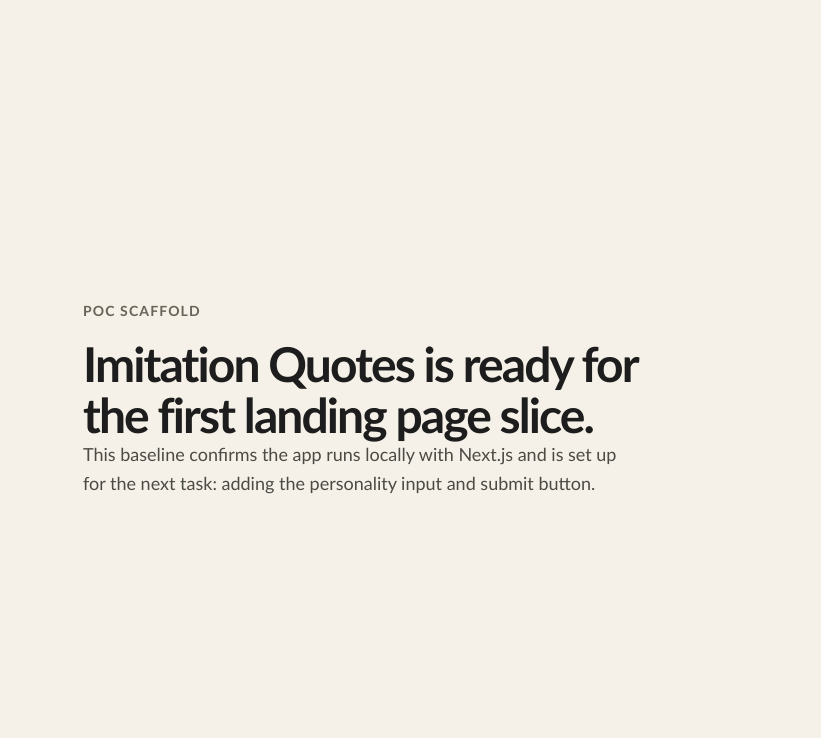
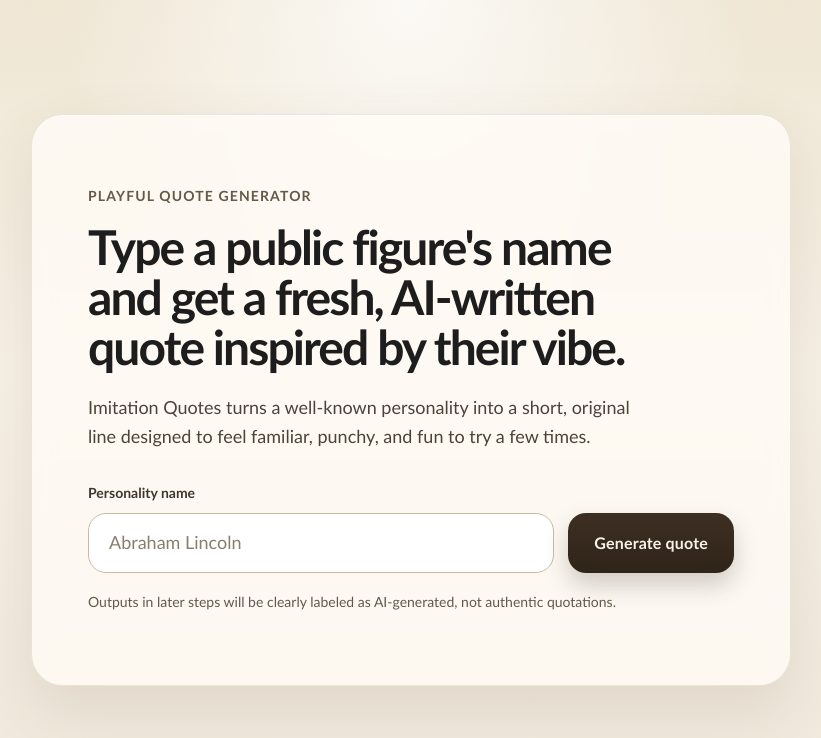
Before and after one commit to antoine4j/imitation-quotes, a Next.js app: page / in a window 1280 px wide. Shown: the top 738 px of the page, without its empty margins (229-1050 px from the left). Built offline with nearby package versions, Linux system fonts and the light colour scheme.

Commit message:
ANT-8 Build landing page shell with input and submit button

```diff
--- a/app/globals.css
+++ b/app/globals.css
@@ -1,13 +1,6 @@
 :root {
-  --background: #ffffff;
+  --background: #f7f1e6;
   --foreground: #171717;
-}
-
-@media (prefers-color-scheme: dark) {
-  :root {
-    --background: #0a0a0a;
-    --foreground: #ededed;
-  }
 }
 
 html,
@@ -17,6 +10,7 @@ body {
 }
 
 body {
+  min-height: 100vh;
   color: var(--foreground);
   background: var(--background);
   font-family: "Trebuchet MS", "Segoe UI", sans-serif;
@@ -34,9 +28,3 @@ a {
   color: inherit;
   text-decoration: none;
 }
-
-@media (prefers-color-scheme: dark) {
-  html {
-    color-scheme: dark;
-  }
-}
--- a/app/page.js
+++ b/app/page.js
@@ -1,16 +1,55 @@
+"use client";
+
+import { useState } from "react";
+
 import styles from "./page.module.css";
 
 export default function Home() {
+  const [personalityName, setPersonalityName] = useState("");
+
+  function handleSubmit(event) {
+    event.preventDefault();
+  }
+
   return (
     <div className={styles.page}>
       <main className={styles.main}>
-        <p className={styles.kicker}>POC scaffold</p>
-        <section className={styles.intro}>
-          <h1>Imitation Quotes is ready for the first landing page slice.</h1>
-          <p>
-            This baseline confirms the app runs locally with Next.js and is set
-            up for the next task: adding the personality input and submit
-            button.
+        <section className={styles.hero}>
+          <p className={styles.kicker}>Playful quote generator</p>
+          <h1 className={styles.title}>
+            Type a public figure&apos;s name and get a fresh, AI-written quote
+            inspired by their vibe.
+          </h1>
+          <p className={styles.description}>
+            Imitation Quotes turns a well-known personality into a short,
+            original line designed to feel familiar, punchy, and fun to try a
+            few times.
+          </p>
+
+          <form className={styles.form} onSubmit={handleSubmit}>
+            <label className={styles.label} htmlFor="personality-name">
+              Personality name
+            </label>
+            <div className={styles.controls}>
+              <input
+                id="personality-name"
+                name="personalityName"
+                className={styles.input}
+                type="text"
+                autoComplete="off"
+                placeholder="Abraham Lincoln"
+                value={personalityName}
+                onChange={(event) => setPersonalityName(event.target.value)}
+              />
+              <button className={styles.button} type="submit">
+                Generate quote
+              </button>
+            </div>
+          </form>
+
+          <p className={styles.disclosure}>
+            Outputs in later steps will be clearly labeled as AI-generated, not
+            authentic quotations.
           </p>
         </section>
       </main>
--- a/app/page.module.css
+++ b/app/page.module.css
@@ -1,19 +1,18 @@
 .page {
   display: flex;
   min-height: 100vh;
-  align-items: center;
-  justify-content: center;
-  background: #f5f1e8;
+  background:
+    radial-gradient(circle at top, rgba(255, 255, 255, 0.78), transparent 34%),
+    linear-gradient(180deg, #efe6d4 0%, #f7f1e6 46%, #efe8db 100%);
   color: #1d1d1d;
 }
 
 .main {
   display: flex;
   width: 100%;
-  max-width: 720px;
-  flex-direction: column;
-  gap: 20px;
-  padding: 72px 32px;
+  align-items: center;
+  justify-content: center;
+  padding: 40px 24px;
 }
 
 .kicker {
@@ -21,11 +20,25 @@
   font-weight: 600;
   letter-spacing: 0.08em;
   text-transform: uppercase;
-  color: #6a6357;
+  color: #655948;
 }
 
-.intro h1 {
-  max-width: 560px;
+.hero {
+  width: 100%;
+  max-width: 760px;
+  padding: 72px 56px;
+  border: 1px solid rgba(93, 79, 58, 0.12);
+  border-radius: 32px;
+  background: rgba(255, 252, 246, 0.82);
+  box-shadow:
+    0 24px 60px rgba(98, 77, 47, 0.12),
+    inset 0 1px 0 rgba(255, 255, 255, 0.7);
+  backdrop-filter: blur(10px);
+}
+
+.title {
+  max-width: 620px;
+  margin-top: 18px;
   font-size: 48px;
   font-weight: 650;
   line-height: 1.05;
@@ -33,20 +46,133 @@
   text-wrap: balance;
 }
 
-.intro p {
-  max-width: 620px;
+.description {
+  max-width: 640px;
+  margin-top: 20px;
   font-size: 18px;
   line-height: 1.6;
   text-wrap: balance;
-  color: #4c4a45;
+  color: #4c4338;
+}
+
+.form {
+  margin-top: 32px;
+}
+
+.label {
+  display: inline-block;
+  margin-bottom: 12px;
+  font-size: 14px;
+  font-weight: 600;
+  color: #3f362d;
+}
+
+.controls {
+  display: flex;
+  gap: 14px;
+  align-items: stretch;
+}
+
+.input {
+  flex: 1 1 auto;
+  min-width: 0;
+  padding: 18px 20px;
+  border: 1px solid #c8baa3;
+  border-radius: 18px;
+  background: rgba(255, 255, 255, 0.9);
+  color: #1d1d1d;
+  font: inherit;
+  font-size: 18px;
+  line-height: 1.2;
+  transition:
+    border-color 160ms ease,
+    box-shadow 160ms ease,
+    transform 160ms ease;
+}
+
+.input::placeholder {
+  color: #8a7d6c;
+}
+
+.input:hover {
+  border-color: #b3a388;
+}
+
+.input:focus {
+  outline: none;
+  border-color: #7d6541;
+  box-shadow: 0 0 0 4px rgba(125, 101, 65, 0.16);
+}
+
+.button {
+  display: inline-flex;
+  flex: 0 0 auto;
+  align-items: center;
+  justify-content: center;
+  padding: 18px 26px;
+  border: none;
+  border-radius: 18px;
+  background: linear-gradient(180deg, #3d2f22 0%, #2f2419 100%);
+  color: #f9f2e8;
+  font: inherit;
+  font-size: 16px;
+  font-weight: 600;
+  line-height: 1.1;
+  letter-spacing: 0.01em;
+  cursor: pointer;
+  transition:
+    transform 160ms ease,
+    box-shadow 160ms ease,
+    background 160ms ease;
+  box-shadow: 0 12px 24px rgba(47, 36, 25, 0.22);
+}
+
+.button:hover {
+  transform: translateY(-1px);
+  box-shadow: 0 16px 30px rgba(47, 36, 25, 0.24);
+}
+
+.button:focus-visible {
+  outline: 3px solid rgba(125, 101, 65, 0.26);
+  outline-offset: 3px;
+}
+
+.button:active {
+  transform: translateY(0);
+}
+
+.disclosure {
+  max-width: 580px;
+  margin-top: 18px;
+  font-size: 14px;
+  line-height: 1.6;
+  color: #62584b;
 }
 
 @media (max-width: 600px) {
   .main {
-    padding: 56px 24px;
+    padding: 20px 16px;
   }
 
-  .intro h1 {
+  .hero {
+    padding: 48px 22px 28px;
+    border-radius: 24px;
+  }
+
+  .title {
     font-size: 36px;
   }
+
+  .description {
+    font-size: 17px;
+  }
+
+  .controls {
+    flex-direction: column;
+  }
+
+  .button {
+    width: 100%;
+    justify-content: center;
+  }
 }
```
